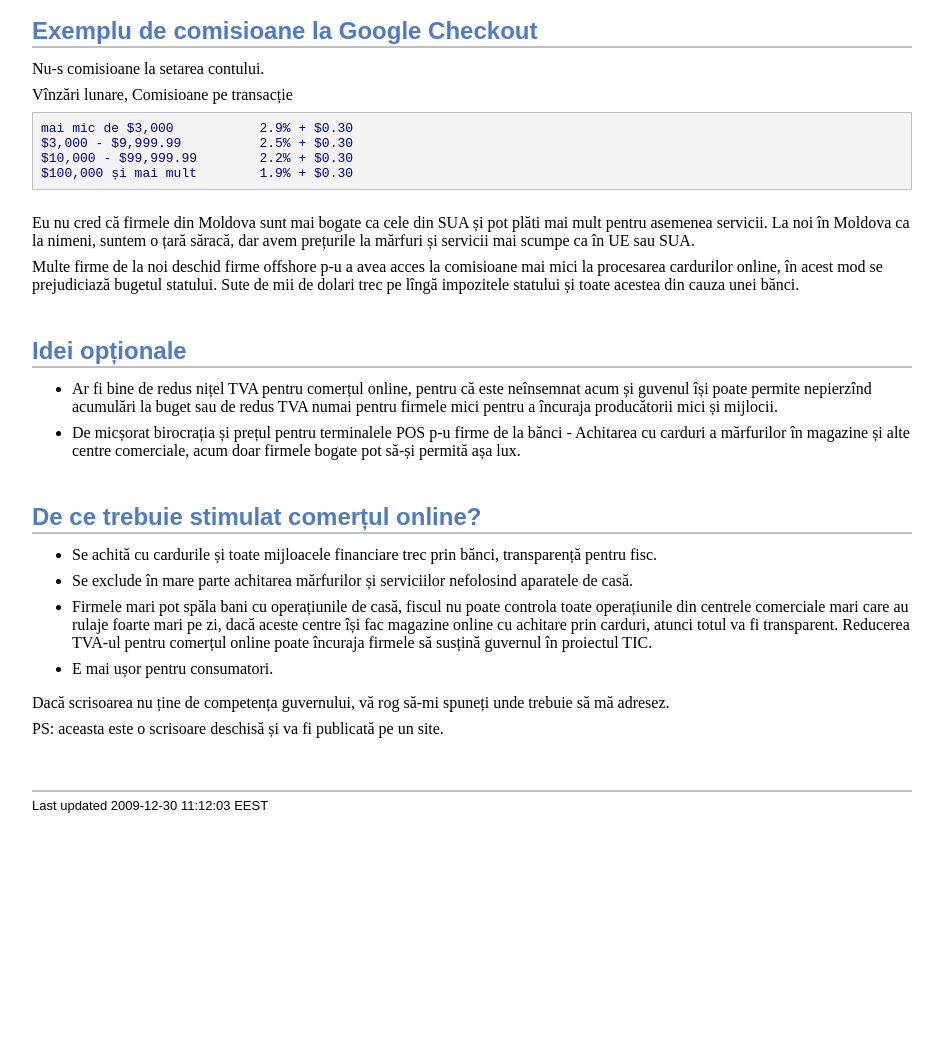
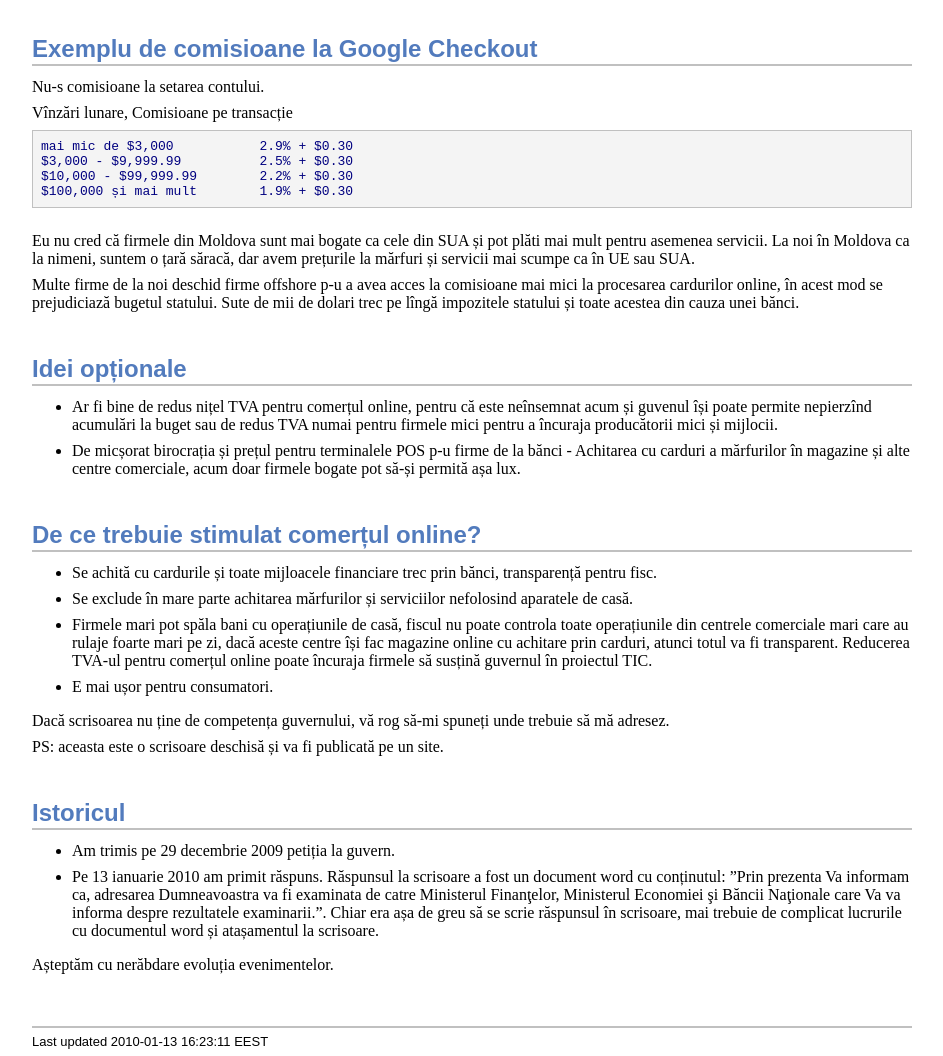
Before and after one commit to Eleonora/traduceri, a plain HTML site: page articole/comisioane-prea-mari-victoriabank-procesare-carduri-online.html in a window 1280 px wide. Shown: the part 603-1659 px from the top of the page, without its empty margins (32-975 px from the left). Before the commit the page ends 1423 px from the top, so only its background shows below. Drawn offline with Linux system fonts and the light colour scheme.

Commit message:
Update la VB cause, am primit răspuns de la guvern.

```diff
--- a/articole/comisioane-prea-mari-victoriabank-procesare-carduri-online.html
+++ b/articole/comisioane-prea-mari-victoriabank-procesare-carduri-online.html
@@ -630,11 +630,31 @@ E mai ușor pentru consumatori.
 <div class="paragraph"><p>Dacă scrisoarea nu ține de competența guvernului, vă rog să-mi spuneți unde trebuie să mă adresez.</p></div>
 <div class="paragraph"><p>PS: aceasta este o scrisoare deschisă și va fi publicată pe un site.</p></div>
 </div>
+<h2 id="_istoricul">Istoricul</h2>
+<div class="sectionbody">
+<div class="ulist"><ul>
+<li>
+<p>
+Am trimis pe 29 decembrie 2009 petiția la guvern.
+</p>
+</li>
+<li>
+<p>
+Pe 13 ianuarie 2010 am primit răspuns. Răspunsul la scrisoare a fost un document word cu conținutul: ”Prin prezenta Va informam
+ca, adresarea Dumneavoastra va fi examinata de catre Ministerul
+Finanţelor, Ministerul Economiei şi Băncii Naţionale care Va va
+informa despre rezultatele examinarii.”. Chiar era așa de greu să se
+scrie răspunsul în scrisoare, mai trebuie de complicat lucrurile cu documentul word și atașamentul la scrisoare.
+</p>
+</li>
+</ul></div>
+<div class="paragraph"><p>Așteptăm cu nerăbdare evoluția evenimentelor.</p></div>
+</div>
 </div>
 <div id="footnotes"><hr /></div>
 <div id="footer">
 <div id="footer-text">
-Last updated 2009-12-30 11:12:03 EEST
+Last updated 2010-01-13 16:23:11 EEST
 </div>
 </div>
 </body>
```
Also changed, not shown: articole/citate.html (+6 -1 lines), 1 other file.
